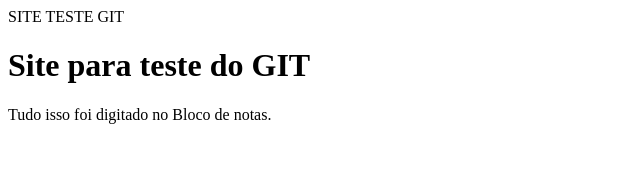
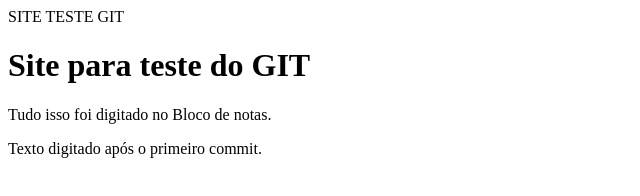
Before and after one commit to joaofreire06/testegitcomandos, a plain HTML site: page index.html in a window 1280 px wide. Shown: the whole page, without its empty margins (0-640 px from the left). Drawn offline with Linux system fonts and the light colour scheme.

Commit message:
segundo commit.

```diff
--- a/index.html
+++ b/index.html
@@ -7,5 +7,6 @@
 	<body>
 		<h1>Site para teste do GIT</h1>
 		<p>Tudo isso foi digitado no Bloco de notas.</p>
+		<p>Texto digitado após o primeiro commit.</p>
 	</body>
 </html>
```
